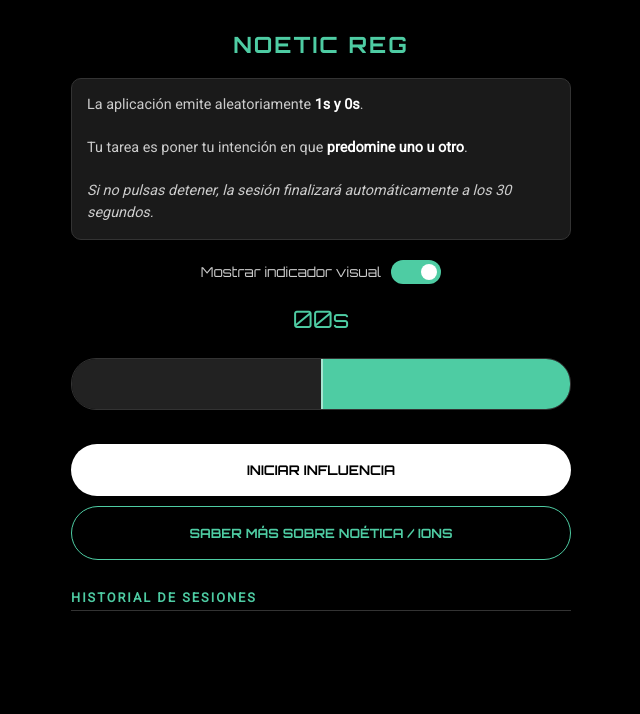
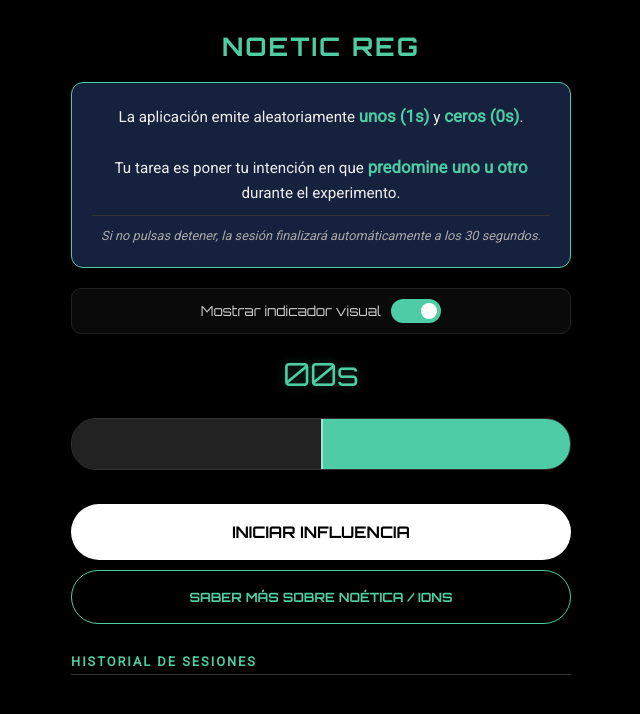
Before and after one commit to nacho73/noetic_app, a plain HTML site: page index.html in a window 1280 px wide. Shown: the whole page, without its empty margins (319-959 px from the left). Drawn offline with Linux system fonts and the light colour scheme.

Commit message:
Update index.html

```diff
--- a/index.html
+++ b/index.html
@@ -11,14 +11,15 @@
         :root { --primary: #4ecca3; --bg: #000; --surface: #111; --accent: #e94560; }
         body { font-family: 'Roboto', sans-serif; background: var(--bg); color: #fff; padding: 15px; margin: 0; text-align: center; }
         .container { max-width: 500px; margin: 0 auto; padding-bottom: 50px; }
-        h1 { font-family: 'Orbitron', sans-serif; color: var(--primary); font-size: 1.4rem; margin-top: 15px; letter-spacing: 2px; text-transform: uppercase; }
+        h1 { font-family: 'Orbitron', sans-serif; color: var(--primary); font-size: 1.6rem; margin-top: 15px; letter-spacing: 2px; text-transform: uppercase; }
 
-        /* Instrucciones */
-        .instruction-box { background: #1a1a1a; padding: 15px; border-radius: 10px; margin: 20px 0; border: 1px solid #333; font-size: 0.9rem; color: #ccc; line-height: 1.5; text-align: left; }
-        .instruction-box b { color: #fff; }
+        /* --- EXPLICACIÓN DE LA APP (AQUÍ ESTÁ LO QUE FALTABA) --- */
+        .instruction-box { background: #16213e; padding: 20px; border-radius: 12px; margin: 20px 0; border: 1px solid var(--primary); font-size: 0.95rem; color: #eee; line-height: 1.6; text-align: center; box-shadow: 0 4px 15px rgba(0,0,0,0.5); }
+        .instruction-box b { color: var(--primary); font-size: 1.05rem; }
+        .instruction-note { font-size: 0.8rem; color: #aaa; margin-top: 10px; font-style: italic; display: block; border-top: 1px solid #333; padding-top: 10px; }
 
         /* Controles de Configuración */
-        .config-box { display: flex; align-items: center; justify-content: center; gap: 10px; margin-bottom: 20px; }
+        .config-box { display: flex; align-items: center; justify-content: center; gap: 10px; margin-bottom: 20px; background: #0a0a0a; padding: 10px; border-radius: 10px; border: 1px solid #222; }
         .switch { position: relative; display: inline-block; width: 50px; height: 24px; }
         .switch input { opacity: 0; width: 0; height: 0; }
         .slider { position: absolute; cursor: pointer; top: 0; left: 0; right: 0; bottom: 0; background-color: #444; transition: .4s; border-radius: 24px; }
@@ -43,8 +44,8 @@
         @keyframes pulse { 0%, 100% { transform: scale(1); opacity: 0.3; } 50% { transform: scale(1.5); opacity: 1; filter: blur(1px); } }
 
         /* Cronómetro y Botones */
-        .timer { font-family: 'Orbitron'; font-size: 1.5rem; color: var(--primary); margin: 15px 0; }
-        .btn { background: #fff; color: #000; border: none; padding: 18px; border-radius: 50px; width: 100%; font-family: 'Orbitron'; font-weight: bold; cursor: pointer; margin-top: 10px; transition: 0.2s; }
+        .timer { font-family: 'Orbitron'; font-size: 2rem; color: var(--primary); margin: 15px 0; text-shadow: 0 0 10px rgba(78, 204, 163, 0.3); }
+        .btn { background: #fff; color: #000; border: none; padding: 18px; border-radius: 50px; width: 100%; font-family: 'Orbitron'; font-weight: bold; cursor: pointer; margin-top: 10px; transition: 0.2s; font-size: 1rem; }
         .btn-stop { background: var(--accent); color: #fff; display: none; }
         .btn-info { background: transparent; color: var(--primary); border: 1px solid var(--primary); font-size: 0.8rem; }
 
@@ -54,7 +55,7 @@
         .p-box { background: #000; padding: 15px; border-radius: 10px; border: 1px dashed #444; margin-top: 15px; text-align: center; }
         .p-val-text { font-family: 'Orbitron'; font-size: 1.8rem; display: block; margin-top: 5px; }
 
-        /* Anomalía */
+        /* Anomalía (Por debajo del 5%) */
         .anomaly { background: rgba(78, 204, 163, 0.15); border: 2px solid var(--primary); color: var(--primary); padding: 12px; border-radius: 8px; font-weight: bold; margin-top: 15px; text-align: center; font-family: 'Orbitron'; display: none; text-transform: uppercase; letter-spacing: 1px; }
 
         /* Historial */
@@ -73,9 +74,9 @@
     <h1>NOETIC REG</h1>
 
     <div class="instruction-box" id="instructions">
-        La aplicación emite aleatoriamente <b>1s y 0s</b>. <br><br>
-        Tu tarea es poner tu intención en que <b>predomine uno u otro</b>. <br><br>
-        <i>Si no pulsas detener, la sesión finalizará automáticamente a los 30 segundos.</i>
+        La aplicación emite aleatoriamente <b>unos (1s)</b> y <b>ceros (0s)</b>.<br><br>
+        Tu tarea es poner tu intención en que <b>predomine uno u otro</b> durante el experimento.
+        <span class="instruction-note">Si no pulsas detener, la sesión finalizará automáticamente a los 30 segundos.</span>
     </div>
 
     <div class="config-box" id="config-ui">
@@ -113,7 +114,7 @@
             <span style="font-size: 0.75rem; color: #888;">Probabilidad de que este resultado sea debido al azar:</span>
             <span id="p-val" class="p-val-text">0.00000</span>
         </div>
-        <div id="anomaly-tag" class="anomaly">¡Anomalía detectada!</div>
+        <div id="anomaly-tag" class="anomaly">¡ANOMALÍA DETECTADA!</div>
     </div>
 
     <div class="history-box">
@@ -140,8 +141,8 @@
 
 <script>
     let n0 = 0, n1 = 0, total = 0, startTime, engineInt, timerInt;
-    // Clave nueva (v7) para reiniciar el historial y que no arrastre fallos anteriores
-    let historyData = JSON.parse(localStorage.getItem('noetic_history_v7') || '[]');
+    // Nueva clave para historial
+    let historyData = JSON.parse(localStorage.getItem('noetic_history_v8') || '[]');
 
     function toggleIndicator() {
         const isChecked = document.getElementById('show-indicator').checked;
@@ -174,7 +175,7 @@
 
         startTime = Date.now();
 
-        // Cronómetro ahora fijado a 30 segundos
+        // Cronómetro fijado a 30 segundos
         timerInt = setInterval(() => {
             let elapsed = Math.floor((Date.now() - startTime) / 1000);
             document.getElementById('timer-display').innerText = (elapsed < 10 ? '0' : '') + elapsed + "s";
@@ -257,7 +258,7 @@
         const item = { date: new Date().toLocaleTimeString(), p: p.toFixed(5) };
         historyData.unshift(item);
         historyData = historyData.slice(0, 10); // Guarda las últimas 10
-        localStorage.setItem('noetic_history_v7', JSON.stringify(historyData));
+        localStorage.setItem('noetic_history_v8', JSON.stringify(historyData));
         renderHistory();
     }
 
```
